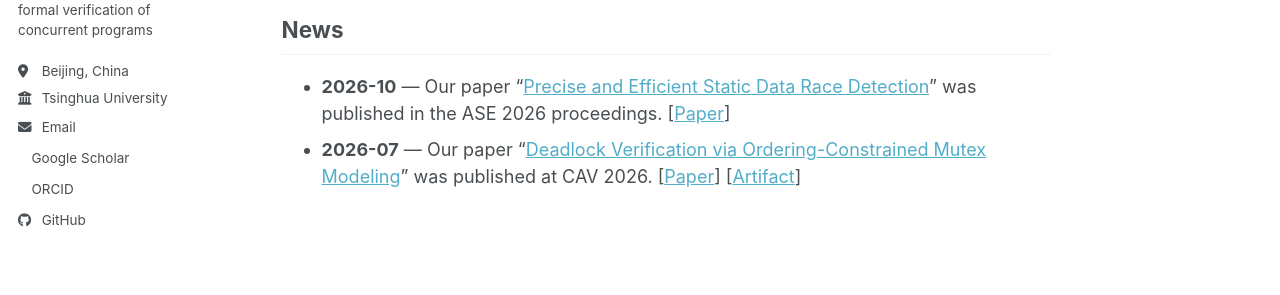
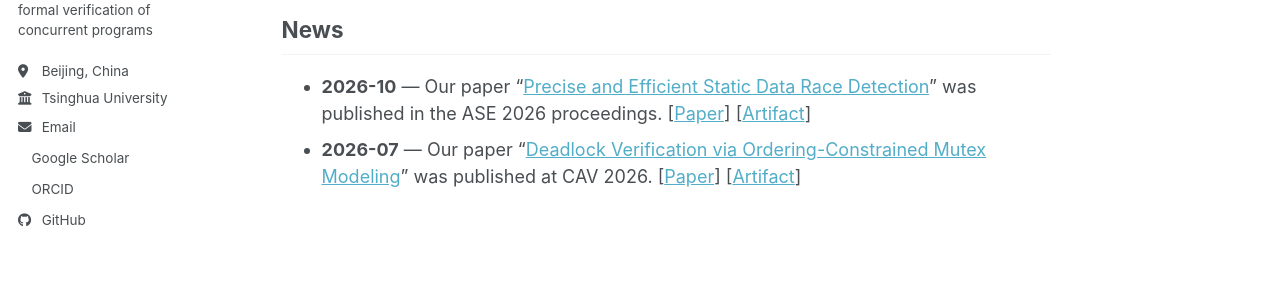
Before and after one commit to pei-wang-cs/pei-wang.github.io, a Jekyll site: the page built from _pages/about.md, in a window 1280 px wide. Shown: the part 331-626 px from the top of the page. Built offline with Jekyll 4.4.1, drawn with Linux system fonts in a browser that asks for light colours; a style sheet for code colours, icons or effects is not loaded.

Commit message:
Add ASE 2026 artifact link to homepage news

```diff
--- a/_pages/about.md
+++ b/_pages/about.md
@@ -15,5 +15,5 @@ I am a Ph.D. student at the School of Software, Tsinghua University, and a membe
 News
 ----
 
-- **2026-10** — Our paper “[Precise and Efficient Static Data Race Detection]({{ '/publication/precise-efficient-static-data-race-detection/' | relative_url }})” was published in the ASE 2026 proceedings. [[Paper](https://doi.org/10.1145/3832783.3837438)]
+- **2026-10** — Our paper “[Precise and Efficient Static Data Race Detection]({{ '/publication/precise-efficient-static-data-race-detection/' | relative_url }})” was published in the ASE 2026 proceedings. [[Paper](https://doi.org/10.1145/3832783.3837438)] [[Artifact](https://doi.org/10.5281/zenodo.21775785)]
 - **2026-07** — Our paper “[Deadlock Verification via Ordering-Constrained Mutex Modeling]({{ '/publication/deadlock-verification-ordering-constrained-mutex-modeling/' | relative_url }})” was published at CAV 2026. [[Paper](https://doi.org/10.1007/978-3-032-32519-8_3)] [[Artifact](https://doi.org/10.5281/zenodo.19696864)]
```
